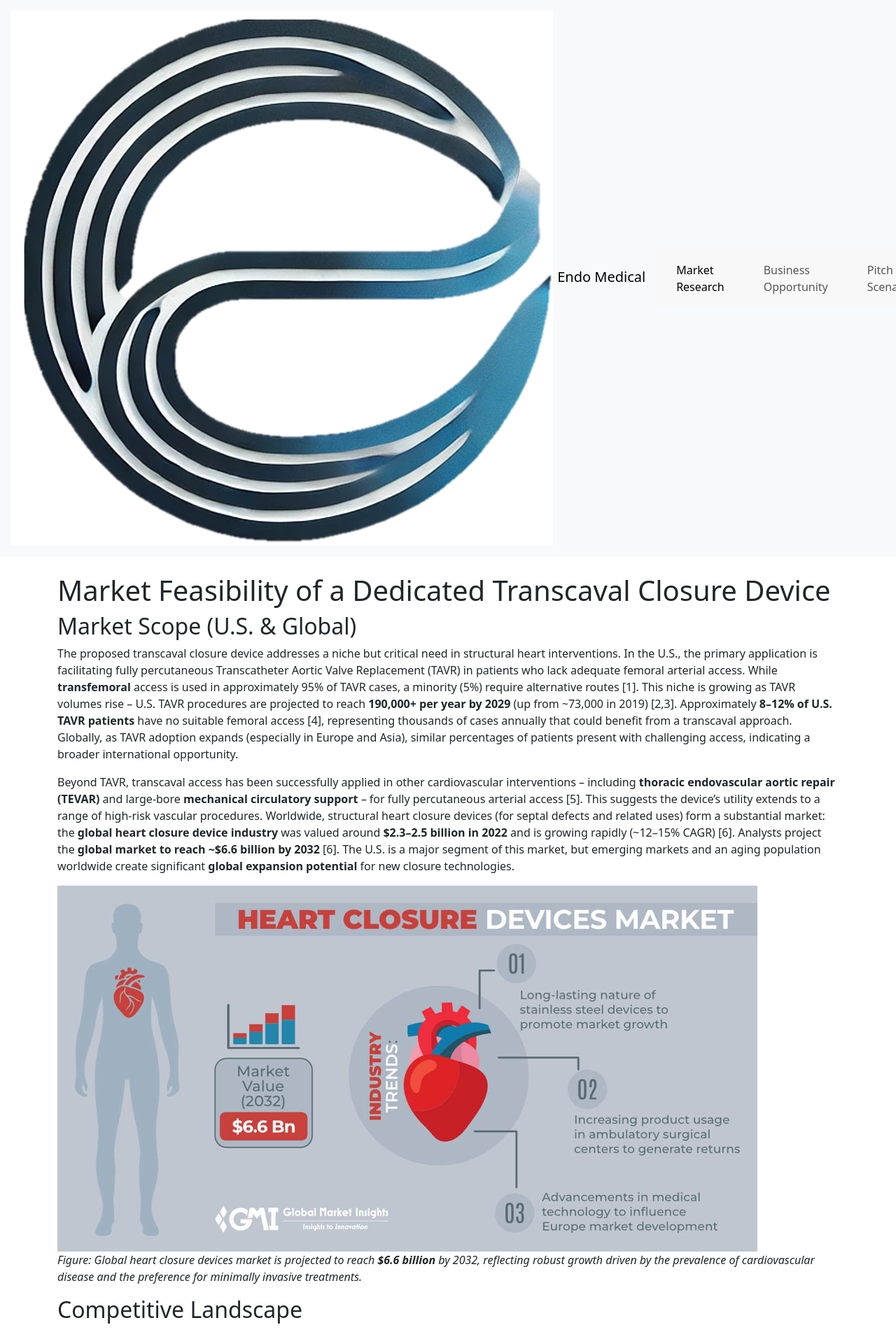
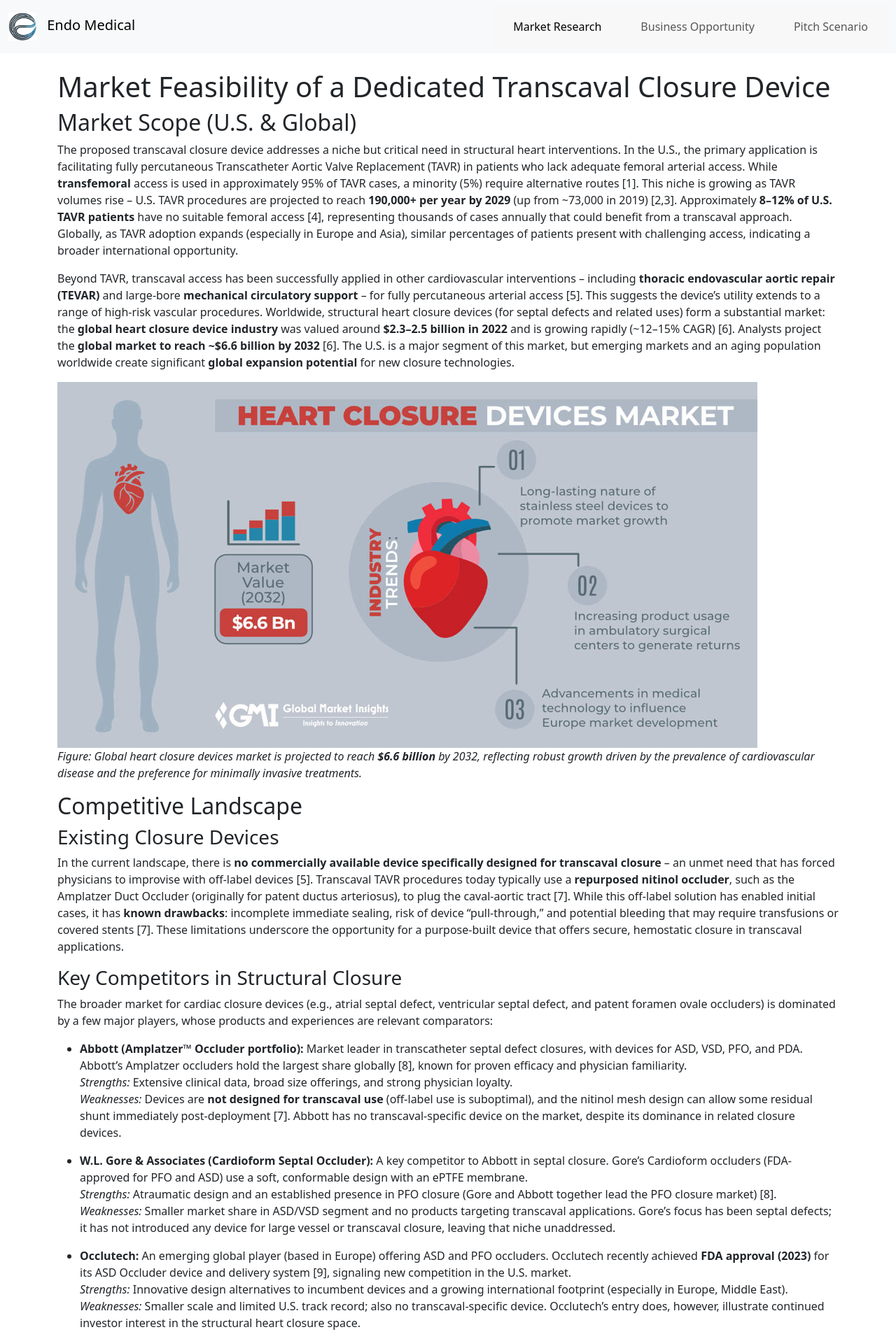
Before and after one commit to psychemistz/EndoMedical, a Jekyll site: the page built from index.md, in a window 1280 px wide. Shown: the top 1904 px of the page at 70% size. Built offline with Jekyll 4.4.1, drawn with Linux system fonts in a browser that asks for light colours.

Commit message:
Update style.css

```diff
--- a/assets/css/style.css
+++ b/assets/css/style.css
@@ -1,3 +1,10 @@
+.logo {
+  width: 40px;
+  height: auto;
+  margin-right: 10px;
+  vertical-align: middle;
+}
+
 nav ul {
   list-style: none;
   padding: 0;
```
